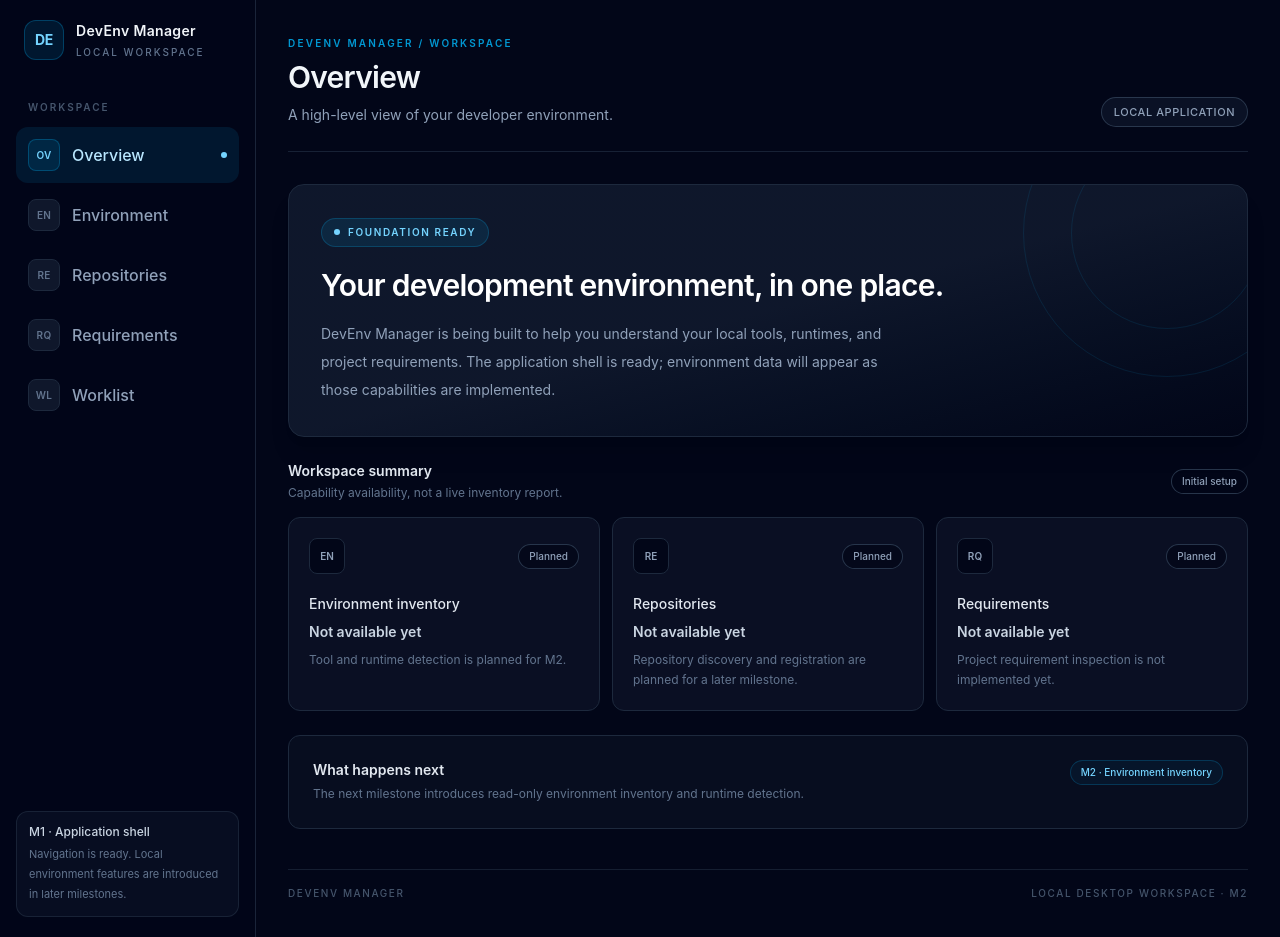
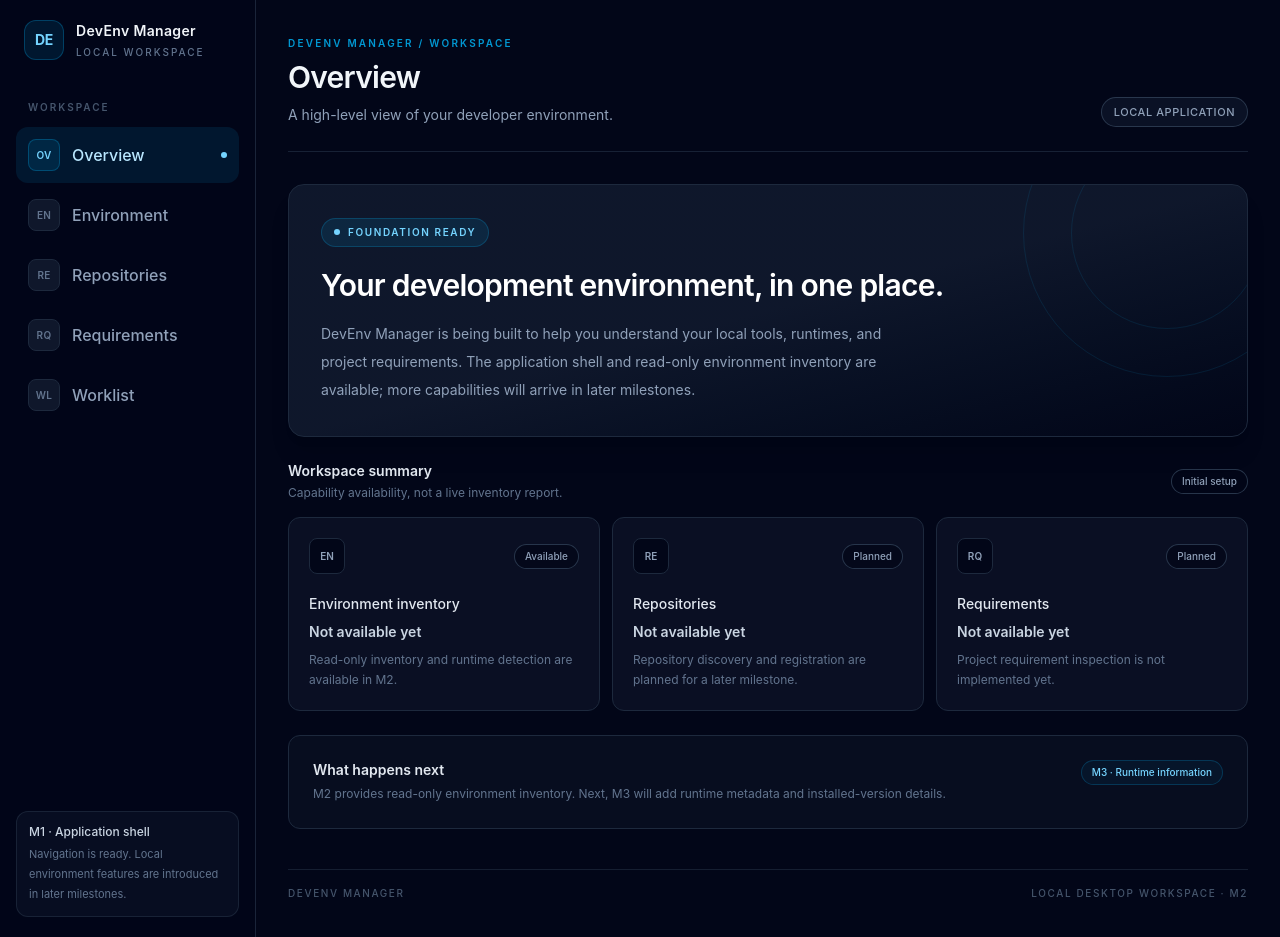
Before and after one commit to imandodo01/devenv-manager, a React (Vite) app: page / in a window 1280 px wide. Built offline with nearby package versions, Linux system fonts and the light colour scheme.

Commit message:
fix(m2): reflect environment inventory on overview

```diff
--- a/src/pages/OverviewPage.tsx
+++ b/src/pages/OverviewPage.tsx
@@ -4,18 +4,21 @@ import StatusBadge from "../components/StatusBadge";
 const summaries = [
   {
     title: "Environment inventory",
-    description: "Tool and runtime detection is planned for M2.",
+    description: "Read-only inventory and runtime detection are available in M2.",
     marker: "EN",
+    status: "Available",
   },
   {
     title: "Repositories",
     description: "Repository discovery and registration are planned for a later milestone.",
     marker: "RE",
+    status: "Planned",
   },
   {
     title: "Requirements",
     description: "Project requirement inspection is not implemented yet.",
     marker: "RQ",
+    status: "Planned",
   },
 ];
 
@@ -41,8 +44,8 @@ function OverviewPage() {
           </h2>
           <p className="mt-4 max-w-xl text-sm leading-7 text-slate-400">
             DevEnv Manager is being built to help you understand your local tools,
-            runtimes, and project requirements. The application shell is ready; environment
-            data will appear as those capabilities are implemented.
+            runtimes, and project requirements. The application shell and read-only
+            environment inventory are available; more capabilities will arrive in later milestones.
           </p>
         </div>
       </section>
@@ -69,7 +72,7 @@ function OverviewPage() {
               key={item.title}
               marker={item.marker}
               title={item.title}
-              status="Planned"
+              status={item.status}
               description={item.description}
             />
           ))}
@@ -81,10 +84,10 @@ function OverviewPage() {
           <div>
             <h2 className="text-sm font-semibold text-slate-200">What happens next</h2>
             <p className="mt-1 text-xs leading-5 text-slate-500">
-              The next milestone introduces read-only environment inventory and runtime detection.
+              M2 provides read-only environment inventory. Next, M3 will add runtime metadata and installed-version details.
             </p>
           </div>
-          <StatusBadge tone="info">M2 · Environment inventory</StatusBadge>
+          <StatusBadge tone="info">M3 · Runtime information</StatusBadge>
         </div>
       </section>
     </div>
```
